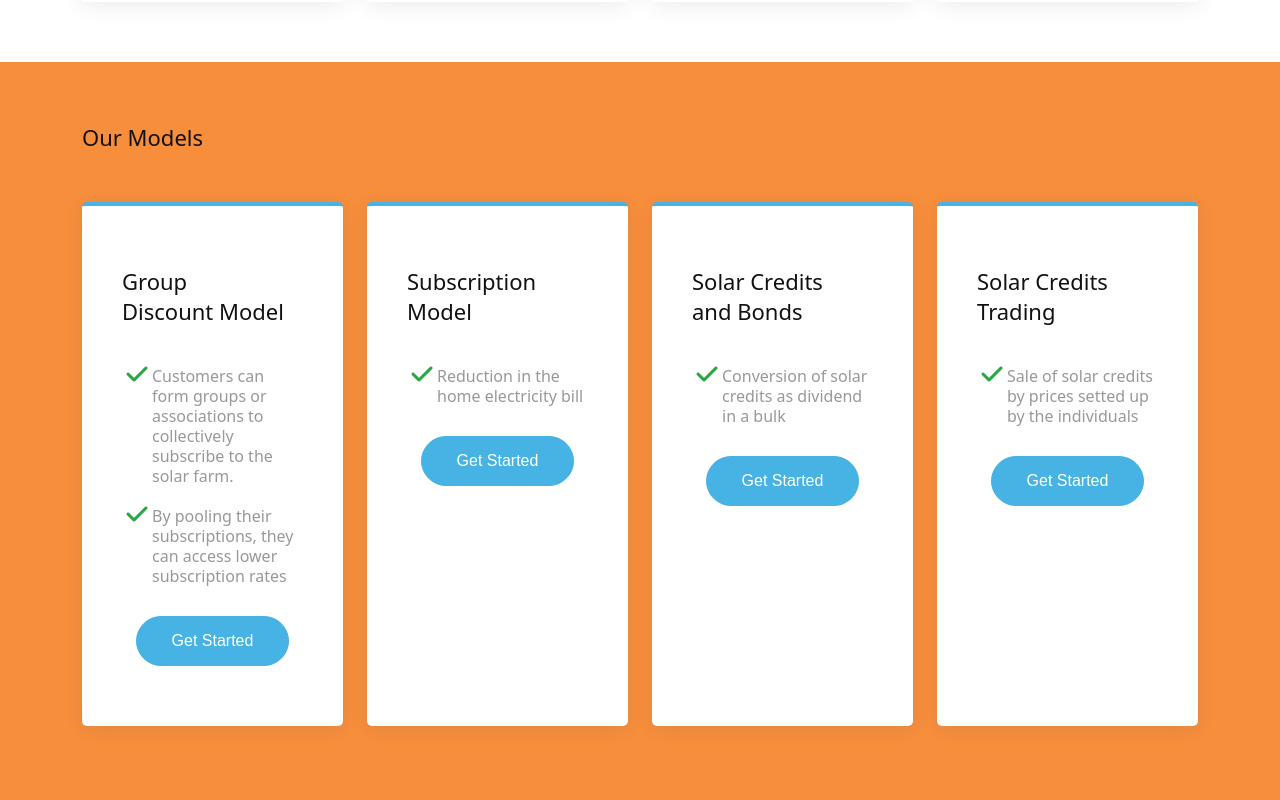
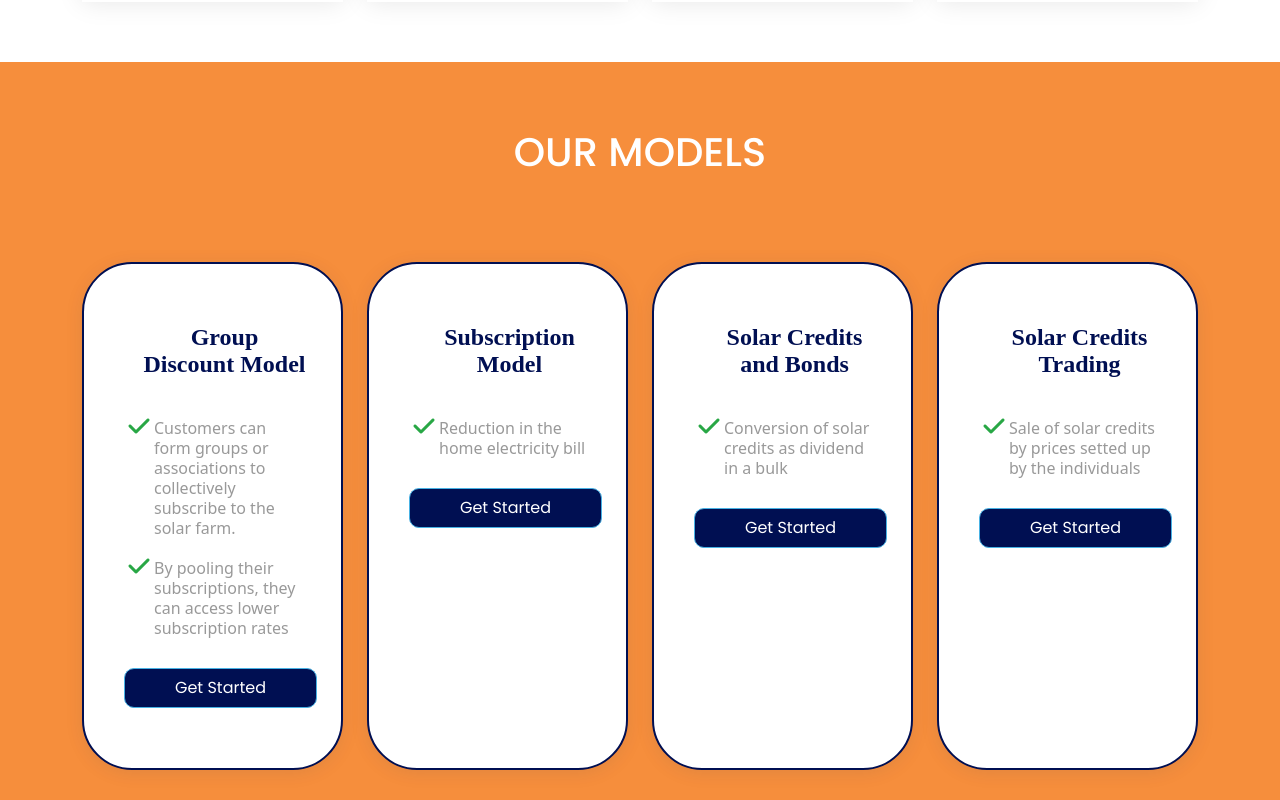
Before and after one commit to kounsal/ZENSOLARCITI, a React (Create React App) app: page / in a window 1280 px wide. Shown: the part 1480-2280 px from the top of the page. Built offline with nearby package versions, Linux system fonts and the light colour scheme.

Commit message:
Update App.css

```diff
--- a/src/App.css
+++ b/src/App.css
@@ -133,6 +133,26 @@ section {
 
 .section-bg {
   background-color: #f3f5fa;
+}
+.section-model {
+  text-align: center;
+  padding-bottom: 30px;
+
+}
+.section-model h2 {
+
+  font-size: 40px;
+  font-family: Poppins;
+   font-weight: 500;
+   word-wrap: break-word;
+  padding-bottom: 30pxs;
+
+  text-transform: uppercase;
+
+
+
+  position: relative;
+  color: #ffffff;
 }
 
 .section-title {
@@ -475,14 +495,35 @@ section {
 }
 
 .models .featured {
-  border-top-color: #47b2e4;
+  border-top-color: #ff3e03;
+  border-radius: 50px;
+  border: 2px #000F52 solid;
+
+
+}
+.featured h2{
+  text-align: center; color: #000F52; font-size: 24px; font-family: Nunito Sans; font-weight: 700; word-wrap: break-word;width: 201px;
 }
 
 .models .featured .buy-btn {
-  background: #47b2e4;
-  color: #fff;
+  width: 193px;
+  height: 40px;
+  padding-left: 12px;
+  padding-right: 12px;
+  padding-top: 8px;
+  padding-bottom: 8px;
+  background: #000F52;
+  border-radius: 10px;
+  justify-content: center;
+  align-items: center;
+  gap: 10px;
+  display: inline-flex
 }
-
+.models .featured .buy-btn .text
+{color: white;
+   font-size: 16px;
+   font-family: Poppins;
+   font-weight: 400; word-wrap: break-word}
 .models .featured .buy-btn:hover {
   background: #23a3df;
 }
```
